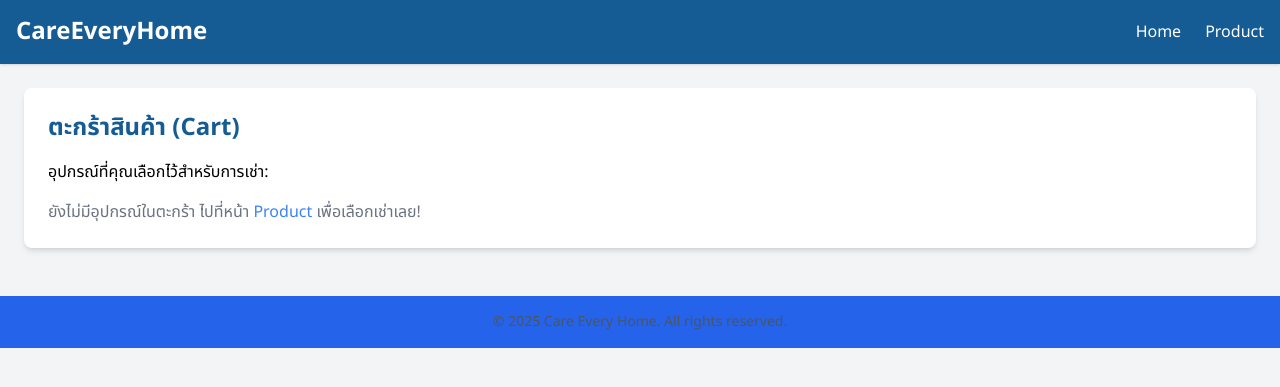
After one commit to thanawan252/dsi202_2025, a Django app: page /cart/ in a window 1280 px wide. The commit adds this page. Shown: the top 387 px of the page. Run offline with Django 4.2, Linux system fonts and the light colour scheme; some libraries are stand-ins or nearby versions.

Commit message:
update cart page ,fav page, rent page

```diff
--- /dev/null
+++ b/myproject/myapp/templates/myapp/cart.html
@@ -0,0 +1,33 @@
+<!-- /myproject/myapp/templates/myapp/cart.html -->
+{% extends "myapp/base.html" %}
+
+{% block title %}ตะกร้าสินค้า - Care Every Home{% endblock %}
+
+{% block content %}
+<div class="bg-white p-6 rounded-lg shadow-md">
+    <h2 class="text-2xl font-bold text-[#155c94] mb-4">ตะกร้าสินค้า (Cart)</h2>
+    <p class="mb-4">อุปกรณ์ที่คุณเลือกไว้สำหรับการเช่า:</p>
+
+    {% if cart_items %}
+    <ul class="space-y-4">
+        {% for item in cart_items %}
+        <li class="flex justify-between items-center p-4 bg-gray-50 rounded-lg">
+            <div>
+                <p class="font-semibold">{{ item.name }}</p>
+                <p class="text-sm text-gray-600">จำนวนเดือน: {{ item.months }} | ราคา/เดือน: {{ item.price }} บาท</p>
+                <p class="text-sm font-bold">รวม: {{ item.total }} บาท</p>
+            </div>
+            <a href="" class="text-red-500 hover:text-red-700">ลบออก</a>
+        </li>
+        {% endfor %}
+    </ul>
+
+    <div class="mt-6 text-right">
+        <p class="font-bold text-lg">ยอดรวมทั้งหมด: {{ total_price }} บาท</p>
+        <a href="rent.html" class="mt-4 inline-block bg-[#155c94] text-white px-4 py-2 rounded-lg hover:bg-[#104a75]">ดำเนินการเช่าต่อ</a>
+    </div>
+    {% else %}
+    <p class="text-gray-500">ยังไม่มีอุปกรณ์ในตะกร้า ไปที่หน้า <a href="{% url 'equipment_list' %}" class="text-blue-500 hover:text-blue-700">Product</a> เพื่อเลือกเช่าเลย!</p>
+    {% endif %}
+</div>
+{% endblock %}
--- a/myproject/myapp/urls.py
+++ b/myproject/myapp/urls.py
@@ -1,10 +1,14 @@
-# /myproject/myapp/urls.py
 from django.urls import path
-from .views import home, EquipmentListView, EquipmentDetailView, fav_view
+from .views import home, EquipmentListView, EquipmentDetailView, fav_view, RentView, cart_view, add_to_cart, remove_from_cart
 
 urlpatterns = [
     path('', home, name='home'),  # Home page at root URL
     path('equipments/', EquipmentListView.as_view(), name='equipment_list'),
     path('equipments/<int:pk>/', EquipmentDetailView.as_view(), name='equipment_detail'),
     path('fav/', fav_view, name='fav'),  # เพิ่ม URL สำหรับหน้า Favorites
+    path('rents/create/<int:equipment_id>/', RentView.as_view(), name='rent'),
+    path('equipments/<int:equipment_id>/rent.html', RentView.as_view(), name='rent_alt'),
+    path('cart/', cart_view, name='cart'),  # หน้า Cart
+    path('cart/add/<int:equipment_id>/', add_to_cart, name='add_to_cart'),  # สำหรับการเพิ่มอุปกรณ์ลงในตะกร้า
+    path('cart/remove/<int:equipment_id>/', remove_from_cart, name='remove_from_cart'),  # สำหรับการลบอุปกรณ์จากตะกร้า
 ]
--- a/myproject/myapp/views.py
+++ b/myproject/myapp/views.py
@@ -1,7 +1,10 @@
-from django.shortcuts import render
+from django.shortcuts import render, redirect, get_object_or_404
 from django.views.generic import ListView, DetailView
 from .models import Equipment
 from django.db.models import Q  # For complex queries
+from django.views import View  # เพิ่ม View
+from django.shortcuts import render, get_object_or_404
+
 
 # Home Page (FBV)
 def home(request):
@@ -11,6 +14,38 @@ def home(request):
 def fav_view(request):
     #favorite_items = request.user.favorites.all()  # ดึงรายการโปรดของผู้ใช้ปัจจุบัน
     return render(request, 'myapp/fav.html') #, {'favorite_items': favorite_items})
+
+#Cart Page
+def cart_view(request):
+    cart = request.session.get('cart', [])
+    total_price = sum(item['months'] * item['price'] for item in cart)
+
+    return render(request, 'myapp/cart.html', {
+        'cart_items': cart,
+        'total_price': total_price,
+    })
+
+def add_to_cart(request, equipment_id):
+    equipment = get_object_or_404(Equipment, id=equipment_id)
+    months = int(request.POST.get('months', 1))
+    cart = request.session.get('cart', [])
+
+    cart.append({
+        'id': equipment.id,
+        'name': equipment.name,
+        'months': months,
+        'price': float(equipment.rental_price),  # แปลง Decimal เป็น float เพื่อใช้ใน session
+        'total': months * float(equipment.rental_price)
+    })
+
+    request.session['cart'] = cart
+    return redirect('cart')
+
+def remove_from_cart(request, equipment_id):
+    cart = request.session.get('cart', [])
+    cart = [item for item in cart if item['id'] != equipment_id]
+    request.session['cart'] = cart
+    return redirect('cart')
 
 #  (CBV)
 class EquipmentListView(ListView):
@@ -28,6 +63,13 @@ class EquipmentListView(ListView):
             )
         return queryset
 
+#Rental Page
+# เปลี่ยนชื่อคลาส rent เป็น RentView ตาม convention
+class RentView(View):
+    def get(self, request, equipment_id):
+        equipment = get_object_or_404(Equipment, pk=equipment_id)
+        return render(request, 'myapp/rent.html', {'equipment': equipment})
+
 #(CBV: DetailView)
 class EquipmentDetailView(DetailView):
     model = Equipment
```
Also changed, not shown: myproject/myapp/models.py (+10 -0 lines), myproject/myapp/templates/myapp/equipment_detail.html (+17 -7 lines), myproject/myapp/templates/myapp/rent.html (added, +28 -0 lines), myproject/db.sqlite3, myproject/media/equipments/Artboard-6-1-400x400.jpg (added), myproject/media/equipments/Oxytek_5_L.JPG (added), myproject/myapp/migrations/0006_rent.py (added), myproject/myapp/templates/myapp/equipment_list.html (line endings or trailing spaces).
